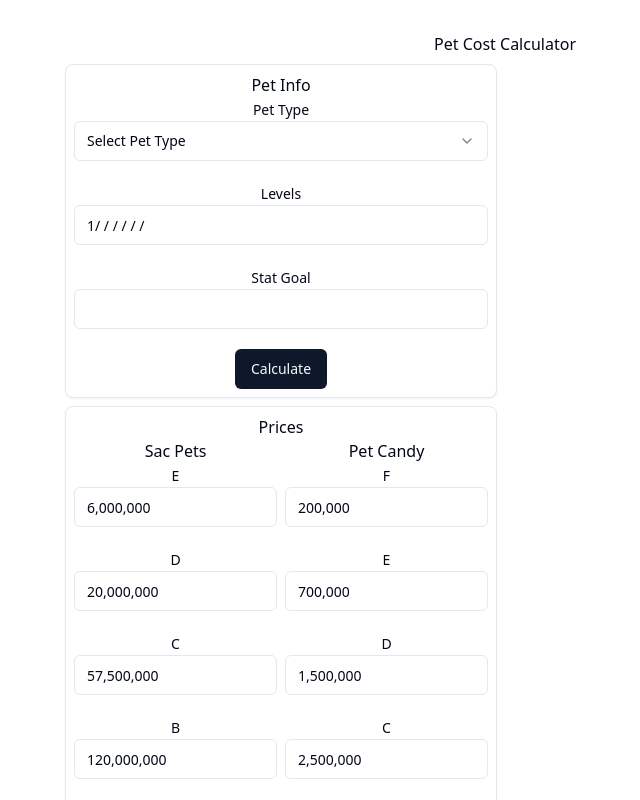
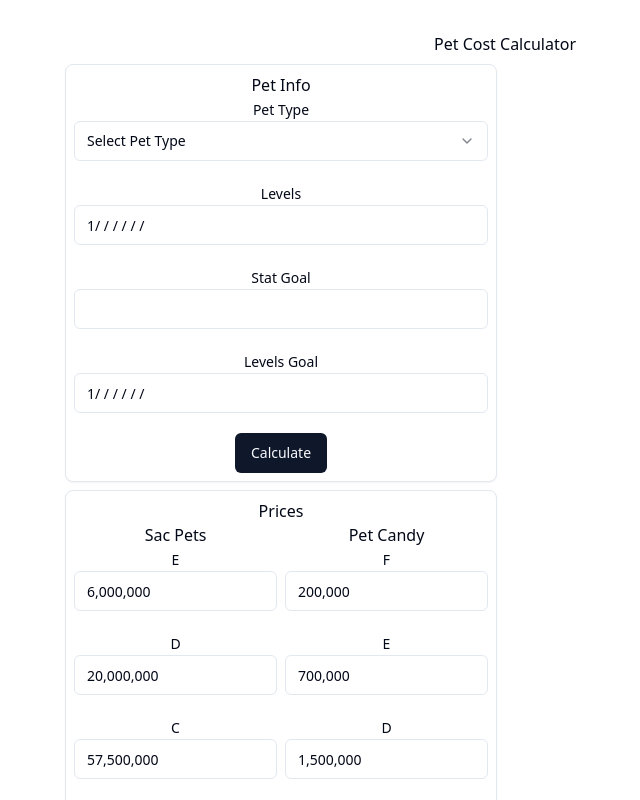
Before and after one commit to krotomo/flyff-calculator, a React (Vite) app: page / in a window 1280 px wide. Shown: the top 800 px of the page, without its empty margins (135-775 px from the left). Built offline with nearby package versions, Linux system fonts and the light colour scheme.

Commit message:
some debugging needed but levels goal added?

```diff
--- a/src/components/pet-calculator.tsx
+++ b/src/components/pet-calculator.tsx
@@ -8,6 +8,7 @@ export default function PetCalculator() {
   const [ petType, setPetType ] = useState<string>()
   const [ levels, setLevels ] = useState<number[]>()
   const [ statGoal, setStatGoal ] = useState<number>()
+  const [ levelsGoal, setLevelsGoal ] = useState<number[]>()
   const [ sacPrices, setSacPrices ] = useState<{[key: string]: number}>()
   const [ candyPrices, setCandyPrices ] = useState<{[key: string]: number}>()
 
@@ -15,12 +16,14 @@ export default function PetCalculator() {
     newPetType: string,
     newLevels: number[],
     newStatGoal: number,
+    newLevelsGoal: number[],
     newSacPrices: {[key: string]: number},
     newCandyPrices: {[key: string]: number},
   ) {
     setPetType(newPetType)
     setLevels(newLevels)
     setStatGoal(newStatGoal)
+    setLevelsGoal(newLevelsGoal)
     setSacPrices(newSacPrices)
     setCandyPrices(newCandyPrices)
     setShowResults(true)
@@ -41,6 +44,7 @@ export default function PetCalculator() {
             petType={petType}
             levels={levels}
             statGoal={statGoal}
+            levelsGoal={levelsGoal}
             sacPrices={sacPrices}
             candyPrices={candyPrices}
           ></PetResults>
--- a/src/components/pet-input.tsx
+++ b/src/components/pet-input.tsx
@@ -35,6 +35,7 @@ const formSchema = z.object({
       },
       { message: "Please enter a valid number." }
     ),
+  levelsGoal: z.string(),
   sacPrice: z.array(z.object({
     tier: z.string(),
     price: z.string()
@@ -92,6 +93,7 @@ function PetInput({ setPetState }: {
     petType: string,
     levels: number[],
     statGoal: number,
+    levelsGoal: number[],
     sacPrices: {[key: string]: number},
     candyPrices: {[key: string]: number}
   ) => void;
@@ -114,6 +116,7 @@ function PetInput({ setPetState }: {
       petType: "",
       levels: "1/ / / / / / ",
       statGoal: "",
+      levelsGoal: "1/ / / / / / ",
       sacPrice: [
         { tier: "e", price: "6000000" },
         { tier: "d", price: "20000000" },
@@ -150,6 +153,12 @@ function PetInput({ setPetState }: {
       }
     }
     const statGoal = stringToInteger(formData.statGoal)
+    const levelsGoal = []
+    for (const level of formData.levelsGoal) {
+      if (!isNaN(parseInt(level))) {
+        levelsGoal.push(parseInt(level))
+      }
+    }
     const sacPrices: {[key: string]: number} = {}
     for (const priceObject of formData.sacPrice) {
       sacPrices[priceObject.tier] = stringToInteger(priceObject.price)
@@ -162,6 +171,7 @@ function PetInput({ setPetState }: {
       formData.petType,
       levels,
       statGoal,
+      levelsGoal,
       sacPrices,
       candyPrices,
     )
@@ -246,6 +256,29 @@ function PetInput({ setPetState }: {
               )
             }
           />
+          <FormField
+            control={form.control}
+            name="levelsGoal"
+            render={
+              ({ field: { onChange, value } }) => (
+                <FormItem>
+                  <FormLabel>Levels Goal</FormLabel>
+                  <FormControl>
+                    <PatternFormat
+                      id="levelsGoal"
+                      onChange={onChange}
+                      value={value}
+                      type="text"
+                      allowEmptyFormatting
+                      format="1/#/#/#/#/#/#"
+                      customInput={Input}
+                    />
+                  </FormControl>
+                  <FormMessage />
+                </FormItem>
+              )
+            }
+          />
           <Button type="submit">Calculate</Button>
         </Card>
         <Card className="m-2 p-2">
--- a/src/components/pet-results.tsx
+++ b/src/components/pet-results.tsx
@@ -121,10 +121,11 @@ export default function PetResults({ petType, levels, statGoal, levelsGoal, sacP
       return false
     }
     for (const [index, level] of levelsGoal.entries()) {
-      if (level < state[index]) {
+      if (state[index] < level) {
         return false
       }
     }
+    console.log(state)
     return statsTotal(state) >= statGoal
   }
 
@@ -198,7 +199,7 @@ export default function PetResults({ petType, levels, statGoal, levelsGoal, sacP
     return cost
   }
 
-  function calculatePetCost(goal: number) {
+  function calculatePetCost() {
     const stateActionCounts: {
       [key: string]: {
         action: string,
@@ -273,7 +274,7 @@ export default function PetResults({ petType, levels, statGoal, levelsGoal, sacP
     return stateActionCounts
   }
 
-  const result = calculatePetCost(statGoal)[JSON.stringify(levels)]
+  const result = calculatePetCost()[JSON.stringify(levels)]
 
   return (
     <div className="basis-1/2">
```
